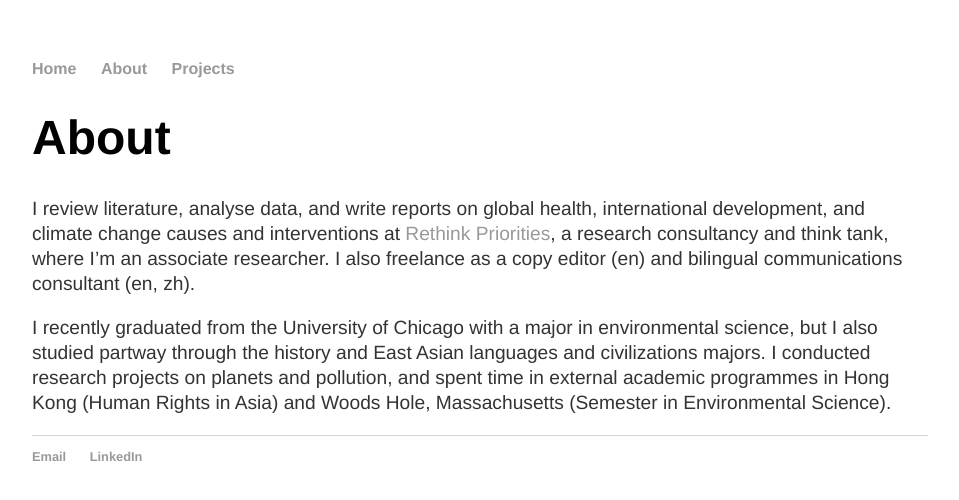
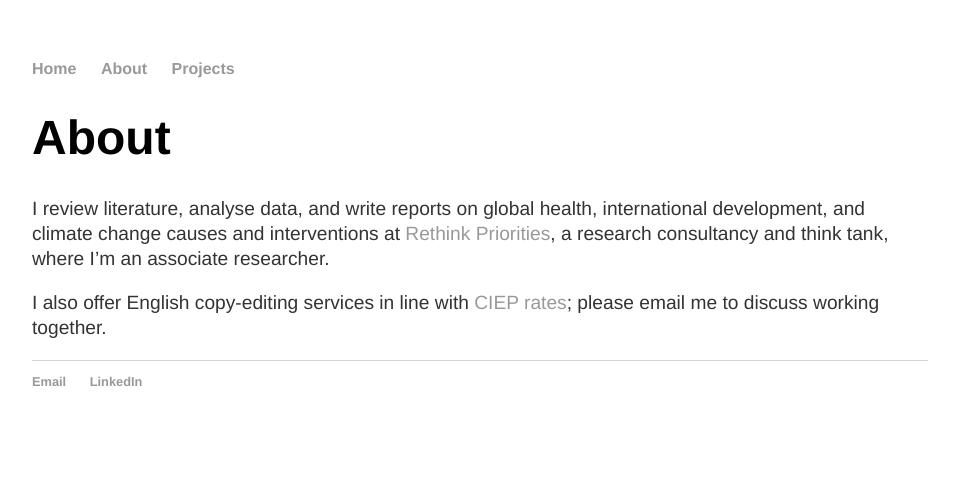
Before and after one commit to y-james-hu/y-james-hu.github.io, a Jekyll site: the page built from about/index.html, in a window 1280 px wide. Shown: the top 500 px of the page, without its empty margins (160-1119 px from the left). Built offline with Jekyll 4.4.1, drawn with Linux system fonts in a browser that asks for light colours.

Commit message:
Update index.html

```diff
--- a/about/index.html
+++ b/about/index.html
@@ -3,6 +3,6 @@ layout: default
 title: About
 ---
   <h1>{{ page.title }}</h1>
-    <p>I review literature, analyse data, and write reports on global health, international development, and climate change causes and interventions at <a href = "https://rethinkpriorities.org/">Rethink Priorities</a>, a research consultancy and think tank, where I’m an associate researcher. I also freelance as a copy editor (en) and bilingual communications consultant (en, zh).</p>
-    <p>I recently graduated from the University of Chicago with a major in environmental science, but I also studied partway through the history and East Asian languages and civilizations majors. I conducted research projects on planets and pollution, and spent time in external academic programmes in Hong Kong (Human Rights in Asia) and Woods Hole, Massachusetts (Semester in Environmental Science).</p>
+    <p>I review literature, analyse data, and write reports on global health, international development, and climate change causes and interventions at <a href = "https://rethinkpriorities.org/">Rethink Priorities</a>, a research consultancy and think tank, where I’m an associate researcher.</p>
+    <p>I also offer English copy-editing services in line with <a href="https://www.ciep.uk/resources/suggested-minimum-rates/">CIEP rates</a>; please email me to discuss working together.</p>
     <p></p>
```
